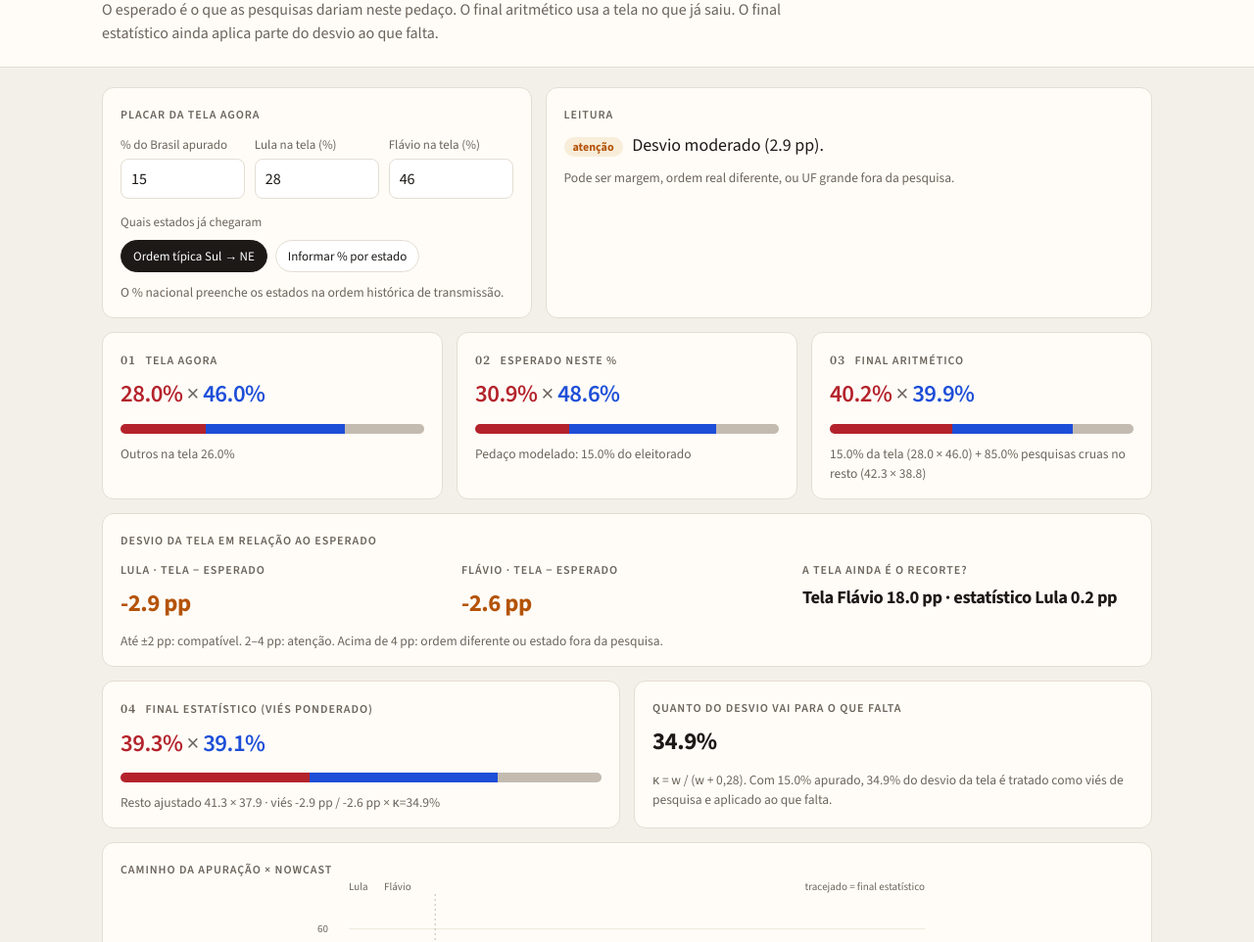
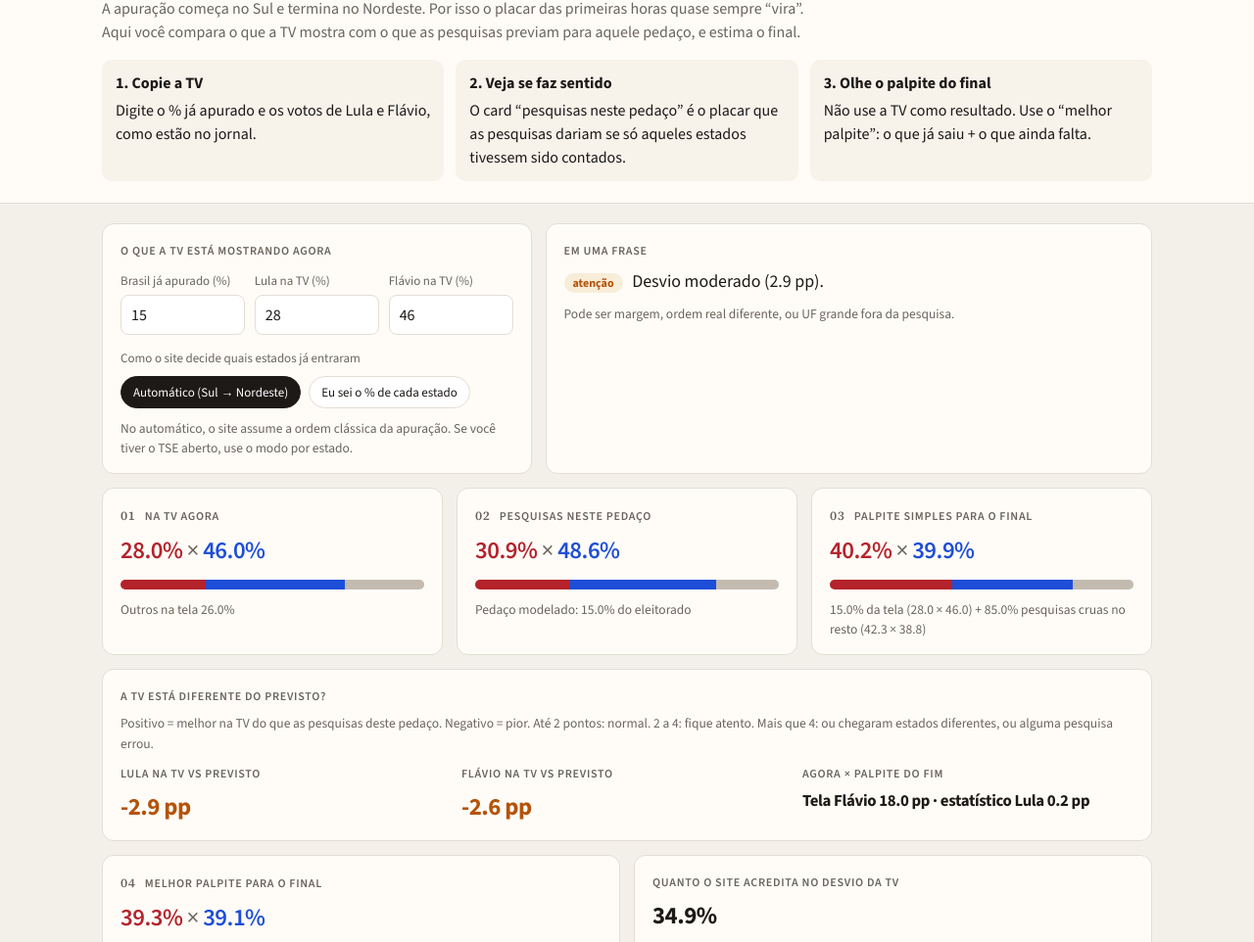
Before and after one commit to rconterb/nowcast-eleicoes-2026, a plain HTML site: page index.html in a window 1280 px wide. Shown: the part 106-1068 px from the top of the page at 98% size. Drawn offline with nearby package versions, Linux system fonts and the light colour scheme.

Commit message:
copy: textos em linguagem comum e passo a passo

```diff
--- a/index.html
+++ b/index.html
@@ -3,7 +3,7 @@
 <head>
 <meta charset="UTF-8" />
 <meta name="viewport" content="width=device-width, initial-scale=1" />
-<title>Nowcast eleitoral 2026</title>
+<title>Como ler a apuração — 2026</title>
 <link rel="preconnect" href="https://fonts.googleapis.com" />
 <link rel="preconnect" href="https://fonts.gstatic.com" crossorigin />
 <link href="https://fonts.googleapis.com/css2?family=Source+Sans+3:ital,wght@0,400;0,600;0,700;1,400&family=Source+Serif+4:opsz,wght@8..60,600;8..60,700&display=swap" rel="stylesheet" />
@@ -14,25 +14,25 @@
   header { border-bottom:1px solid var(--line); background:var(--paper); }
   .inner { max-width:1120px; margin:0 auto; padding:28px 24px 22px; }
   .eyebrow { font-size:12px; letter-spacing:.14em; text-transform:uppercase; color:var(--muted); font-weight:600; margin:0 0 8px; }
-  h1 { font-family:"Source Serif 4",Georgia,serif; font-size:clamp(1.6rem,3vw,2.15rem); font-weight:700; letter-spacing:-.03em; line-height:1.15; margin:0 0 10px; }
+  h1 { font-family:"Source Serif 4",Georgia,serif; font-size:clamp(1.55rem,3vw,2.1rem); font-weight:700; letter-spacing:-.03em; line-height:1.15; margin:0 0 10px; }
   .sub { margin:0; max-width:46rem; color:var(--muted); }
   .wrap { max-width:1120px; margin:0 auto; padding:20px 24px 64px; }
   .grid { display:grid; grid-template-columns:repeat(12,1fr); gap:14px; }
   .card { background:var(--paper); border:1px solid var(--line); border-radius:12px; padding:18px 18px 16px; }
   .s4{grid-column:span 4;} .s5{grid-column:span 5;} .s6{grid-column:span 6;} .s7{grid-column:span 7;} .s12{grid-column:span 12;}
   @media (max-width:900px){ .s4,.s5,.s6,.s7,.s12{grid-column:span 12;} }
-  .k { font-size:12px; color:var(--muted); letter-spacing:.08em; text-transform:uppercase; font-weight:600; }
+  .k { font-size:12px; color:var(--muted); letter-spacing:.06em; text-transform:uppercase; font-weight:600; }
   .v { font-size:1.55rem; font-weight:700; margin-top:6px; letter-spacing:-.02em; }
   .bar { display:flex; height:10px; border-radius:99px; overflow:hidden; background:#efe8dc; margin-top:12px; }
   .bar i { display:block; height:100%; }
   label { display:block; font-size:13px; color:var(--muted); margin-bottom:5px; }
-  input[type=number], input[type=text] { width:100%; background:#fff; color:var(--ink); border:1px solid var(--line); border-radius:8px; padding:9px 10px; font-size:1rem; font-family:inherit; }
+  input[type=number] { width:100%; background:#fff; color:var(--ink); border:1px solid var(--line); border-radius:8px; padding:9px 10px; font-size:1rem; font-family:inherit; }
   input:focus { outline:2px solid #c7d7f5; border-color:#93b4ea; }
   .row3 { display:grid; grid-template-columns:1fr 1fr 1fr; gap:10px; }
   @media (max-width:640px){ .row3{grid-template-columns:1fr;} }
   table { width:100%; border-collapse:collapse; font-size:14px; }
   th, td { padding:9px 8px; border-bottom:1px solid var(--line); text-align:right; }
-  th { color:var(--muted); font-weight:600; font-size:11px; text-transform:uppercase; letter-spacing:.04em; }
+  th { color:var(--muted); font-weight:600; font-size:11px; text-transform:uppercase; }
   th:first-child, td:first-child, td.lft, th.lft { text-align:left; }
   tr:hover td { background:#faf6ef; }
   .l { color:var(--lula); font-weight:600; } .f { color:var(--flavio); font-weight:600; }
@@ -50,64 +50,74 @@
   footer { color:var(--muted); font-size:13px; margin-top:8px; }
   svg text { font-family:"Source Sans 3",system-ui,sans-serif; fill:var(--muted); font-size:11px; }
   svg .gridline { stroke:#efe8dc; stroke-width:1; }
+  .how { display:grid; grid-template-columns:repeat(3,1fr); gap:12px; margin:16px 0 0; }
+  @media (max-width:800px){ .how{grid-template-columns:1fr;} }
+  .how div { background:#f7f2ea; border-radius:10px; padding:12px 14px; }
+  .how b { display:block; margin-bottom:4px; }
+  .help { margin:8px 0 0; font-size:13.5px; color:var(--muted); }
 </style>
 </head>
 <body>
 <header>
   <div class="inner">
     <p class="eyebrow">Eleição presidencial · 1º turno · 2026</p>
-    <h1>Tela, esperado e projeção final</h1>
-    <p class="sub">O esperado é o que as pesquisas dariam neste pedaço. O final aritmético usa a tela no que já saiu. O final estatístico ainda aplica parte do desvio ao que falta.</p>
+    <h1>A TV está mostrando o Brasil — ou só o pedaço que já chegou?</h1>
+    <p class="sub">A apuração começa no Sul e termina no Nordeste. Por isso o placar das primeiras horas quase sempre “vira”. Aqui você compara o que a TV mostra com o que as pesquisas previam para aquele pedaço, e estima o final.</p>
+    <div class="how">
+      <div><b>1. Copie a TV</b>Digite o % já apurado e os votos de Lula e Flávio, como estão no jornal.</div>
+      <div><b>2. Veja se faz sentido</b>O card “pesquisas neste pedaço” é o placar que as pesquisas dariam se só aqueles estados tivessem sido contados.</div>
+      <div><b>3. Olhe o palpite do final</b>Não use a TV como resultado. Use o “melhor palpite”: o que já saiu + o que ainda falta.</div>
+    </div>
   </div>
 </header>
 <div class="wrap">
   <div class="grid">
     <div class="card s5">
-      <div class="k">Placar da tela agora</div>
+      <div class="k">O que a TV está mostrando agora</div>
       <div class="row3" style="margin-top:12px">
-        <div><label>% do Brasil apurado</label><input id="pctBR" type="number" min="0" max="100" step="0.1" value="15" /></div>
-        <div><label>Lula na tela (%)</label><input id="telaL" type="number" min="0" max="100" step="0.1" value="28" /></div>
-        <div><label>Flávio na tela (%)</label><input id="telaF" type="number" min="0" max="100" step="0.1" value="46" /></div>
+        <div><label>Brasil já apurado (%)</label><input id="pctBR" type="number" min="0" max="100" step="0.1" value="15" /></div>
+        <div><label>Lula na TV (%)</label><input id="telaL" type="number" min="0" max="100" step="0.1" value="28" /></div>
+        <div><label>Flávio na TV (%)</label><input id="telaF" type="number" min="0" max="100" step="0.1" value="46" /></div>
       </div>
-      <label style="margin-top:14px">Quais estados já chegaram</label>
+      <label style="margin-top:14px">Como o site decide quais estados já entraram</label>
       <div class="tabs" id="modeTabs">
-        <button class="active" data-mode="ordem">Ordem típica Sul → NE</button>
-        <button data-mode="manual">Informar % por estado</button>
+        <button class="active" data-mode="ordem">Automático (Sul → Nordeste)</button>
+        <button data-mode="manual">Eu sei o % de cada estado</button>
       </div>
-      <p class="tiny" id="modeHint">O % nacional preenche os estados na ordem histórica de transmissão.</p>
+      <p class="tiny" id="modeHint">No automático, o site assume a ordem clássica da apuração. Se você tiver o TSE aberto, use o modo por estado.</p>
     </div>
-    <div class="card s7"><div class="k">Leitura</div><p class="call" id="veredito">—</p><p class="tiny" id="veredito2"></p></div>
-    <div class="card s4"><div class="k"><span class="num">01</span> Tela agora</div><div class="v" id="vTela">—</div><div class="bar" id="barTela"></div><p class="tiny" id="tTela"></p></div>
-    <div class="card s4"><div class="k"><span class="num">02</span> Esperado neste %</div><div class="v" id="vEsp">—</div><div class="bar" id="barEsp"></div><p class="tiny" id="tEsp"></p></div>
-    <div class="card s4"><div class="k"><span class="num">03</span> Final aritmético</div><div class="v" id="vFin">—</div><div class="bar" id="barFin"></div><p class="tiny" id="tFin"></p></div>
+    <div class="card s7"><div class="k">Em uma frase</div><p class="call" id="veredito">—</p><p class="tiny" id="veredito2"></p></div>
+    <div class="card s4"><div class="k"><span class="num">01</span> Na TV agora</div><div class="v" id="vTela">—</div><div class="bar" id="barTela"></div><p class="tiny" id="tTela"></p></div>
+    <div class="card s4"><div class="k"><span class="num">02</span> Pesquisas neste pedaço</div><div class="v" id="vEsp">—</div><div class="bar" id="barEsp"></div><p class="tiny" id="tEsp"></p></div>
+    <div class="card s4"><div class="k"><span class="num">03</span> Palpite simples para o final</div><div class="v" id="vFin">—</div><div class="bar" id="barFin"></div><p class="tiny" id="tFin"></p></div>
     <div class="card s12">
-      <div class="k">Desvio da tela em relação ao esperado</div>
+      <div class="k">A TV está diferente do previsto?</div>
+      <p class="help">Positivo = melhor na TV do que as pesquisas deste pedaço. Negativo = pior. Até 2 pontos: normal. 2 a 4: fique atento. Mais que 4: ou chegaram estados diferentes, ou alguma pesquisa errou.</p>
       <div class="row3" style="margin-top:12px">
-        <div><div class="k">Lula · tela − esperado</div><div class="v" id="devL">—</div></div>
-        <div><div class="k">Flávio · tela − esperado</div><div class="v" id="devF">—</div></div>
-        <div><div class="k">A tela ainda é o recorte?</div><div class="v" id="devFinal" style="font-size:1.15rem">—</div></div>
+        <div><div class="k">Lula na TV vs previsto</div><div class="v" id="devL">—</div></div>
+        <div><div class="k">Flávio na TV vs previsto</div><div class="v" id="devF">—</div></div>
+        <div><div class="k">Agora × palpite do fim</div><div class="v" id="devFinal" style="font-size:1.05rem">—</div></div>
       </div>
-      <p class="tiny">Até ±2 pp: compatível. 2–4 pp: atenção. Acima de 4 pp: ordem diferente ou estado fora da pesquisa.</p>
     </div>
-    <div class="card s6"><div class="k"><span class="num">04</span> Final estatístico (viés ponderado)</div><div class="v" id="vStat">—</div><div class="bar" id="barStat"></div><p class="tiny" id="tStat"></p></div>
-    <div class="card s6"><div class="k">Quanto do desvio vai para o que falta</div><div class="v" id="vKappa">—</div><p class="tiny" id="tKappa"></p></div>
+    <div class="card s6"><div class="k"><span class="num">04</span> Melhor palpite para o final</div><div class="v" id="vStat">—</div><div class="bar" id="barStat"></div><p class="tiny" id="tStat"></p></div>
+    <div class="card s6"><div class="k">Quanto o site acredita no desvio da TV</div><div class="v" id="vKappa">—</div><p class="tiny" id="tKappa"></p></div>
     <div class="card s12">
-      <div class="k">Caminho da apuração × nowcast</div>
-      <svg id="chart" viewBox="0 0 640 240" width="100%" height="240" role="img" aria-label="Gráfico do nowcast"></svg>
-      <p class="tiny">Linhas sólidas: o que as pesquisas preveriam na tela a cada %. Pontos cheios: tela agora. Círculos: esperado. Tracejado: final estatístico.</p>
+      <div class="k">Como o placar costuma andar durante a noite</div>
+      <svg id="chart" viewBox="0 0 640 240" width="100%" height="240" role="img" aria-label="Gráfico da apuração"></svg>
+      <p class="tiny">Linhas: o que as pesquisas preveriam na TV se a apuração for Sul → Nordeste. Bolinhas cheias: a TV agora. Bolinhas vazias: o previsto para este momento. Tracejado: palpite para os 100%.</p>
     </div>
     <div class="card s12">
       <div style="display:flex;justify-content:space-between;align-items:center;gap:8px;flex-wrap:wrap">
-        <div class="k">Estados</div>
-        <div><button id="btnReset">Ordem típica</button> <button id="btnZero">Zerar</button> <button id="btnFull">100% todos</button></div>
+        <div class="k">Cada estado</div>
+        <div><button id="btnReset">Voltar ao automático</button> <button id="btnZero">Começar do zero</button> <button id="btnFull">Marcar todos em 100%</button></div>
       </div>
-      <p class="tiny">No modo por estado, edite o % apurado. Lula real / Flávio real substituem a pesquisa da UF.</p>
+      <p class="tiny">Se um estado já tiver resultado fechado, preencha “na urna”. Aí o site para de usar a pesquisa daquele estado.</p>
       <div style="overflow:auto;max-height:560px;margin-top:8px"><table id="tab"></table></div>
     </div>
-    <div class="card s6"><div class="k">Como ler com 15% apurado</div><p class="tiny">Na ordem típica, 15% do Brasil é quase só o Sul. Flávio à frente nesse pedaço não é surpresa.</p></div>
-    <div class="card s6"><div class="k">Fontes</div><p class="tiny">Eleitorado TSE, jul/2026. Pesquisas PollingData por UF. κ = w / (w + 0,28). Não é resultado oficial.</p></div>
+    <div class="card s6"><div class="k">Exemplo clássico</div><p class="tiny">Com 15% apurado, quase só o Sul entrou. Flávio à frente nisso é o esperado — não é o Brasil. Surpresa seria Lula ganhando com 15%, ou Flávio ainda ganhando com 85%, quando o Nordeste já deveria ter aparecido.</p></div>
+    <div class="card s6"><div class="k">De onde vêm os números</div><p class="tiny">Tamanho do eleitorado: TSE, julho de 2026. Pesquisas: última de cada estado no PollingData. Isto é uma leitura da apuração, não urna oficial e não endossa candidato.</p></div>
   </div>
-  <footer>Nowcast de composição · rconterb/nowcast-eleicoes-2026</footer>
+  <footer>Ferramenta aberta · rconterb/nowcast-eleicoes-2026</footer>
 </div>
 <script src="app.js"></script>
 </body>
```
